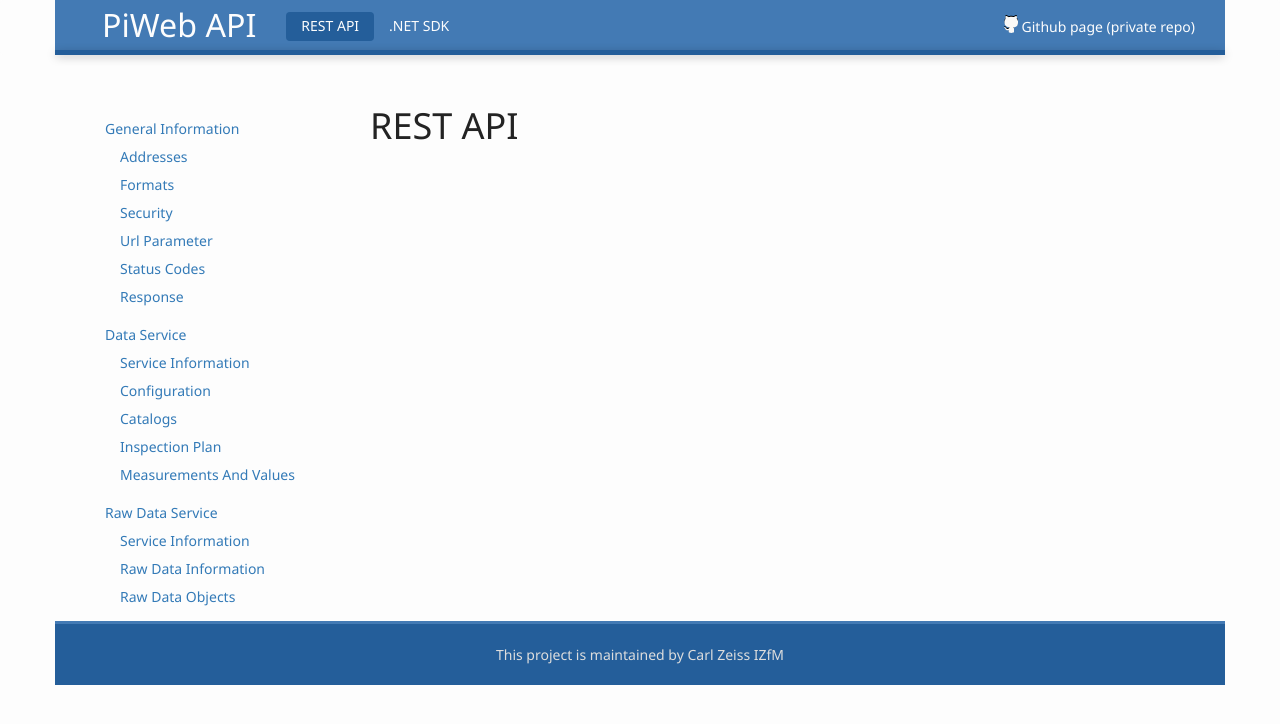
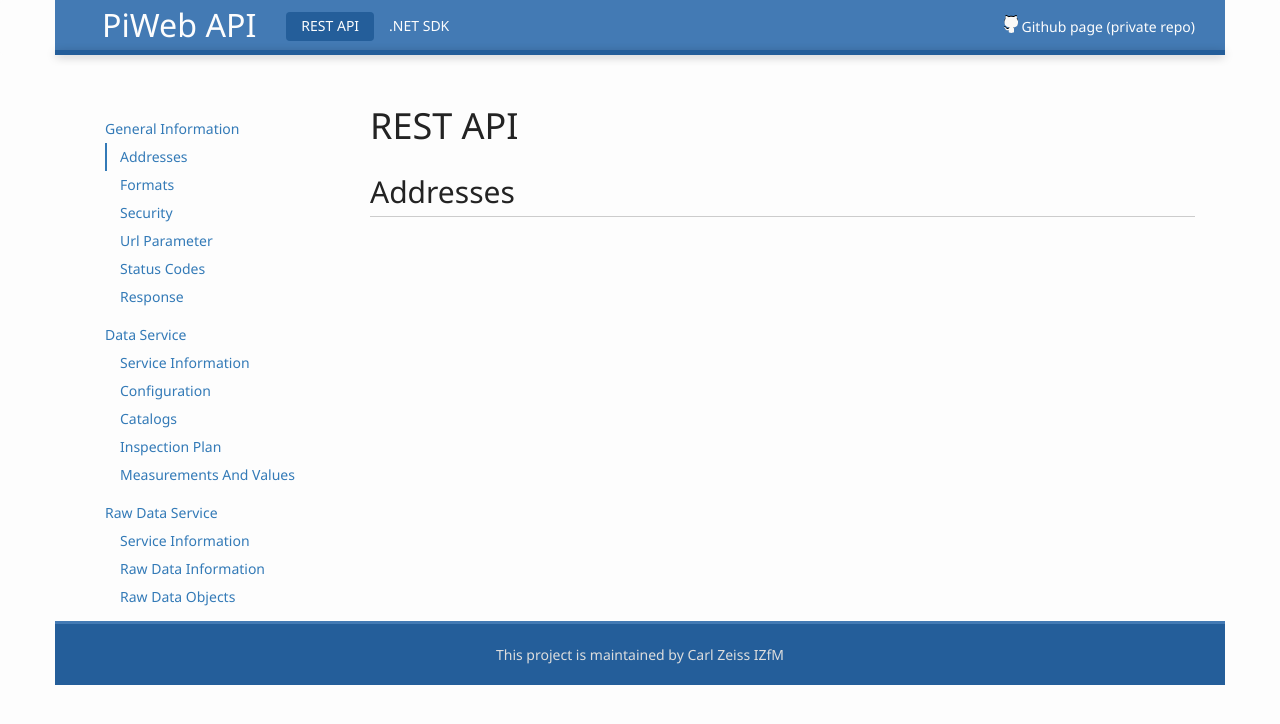
Before and after one commit to ZEISS-PiWeb/PiWeb-Api, a Jekyll site: the page built from _pages/01-restapi.md, in a window 1280 px wide. Shown: the top 724 px of the page. Built offline with Jekyll 4.4.1, drawn with Linux system fonts in a browser that asks for light colours.

Commit message:
Update 01-restapi.md

```diff
--- a/_pages/01-restapi.md
+++ b/_pages/01-restapi.md
@@ -30,3 +30,5 @@
   rawDataService:
     title: Raw Data Service
 ---
+
+<h2 id="{{page.sections['general']['secs']['addresses'].anchor}}">{{page.sections['general']['secs']['addresses'].title}}</h2>
```
